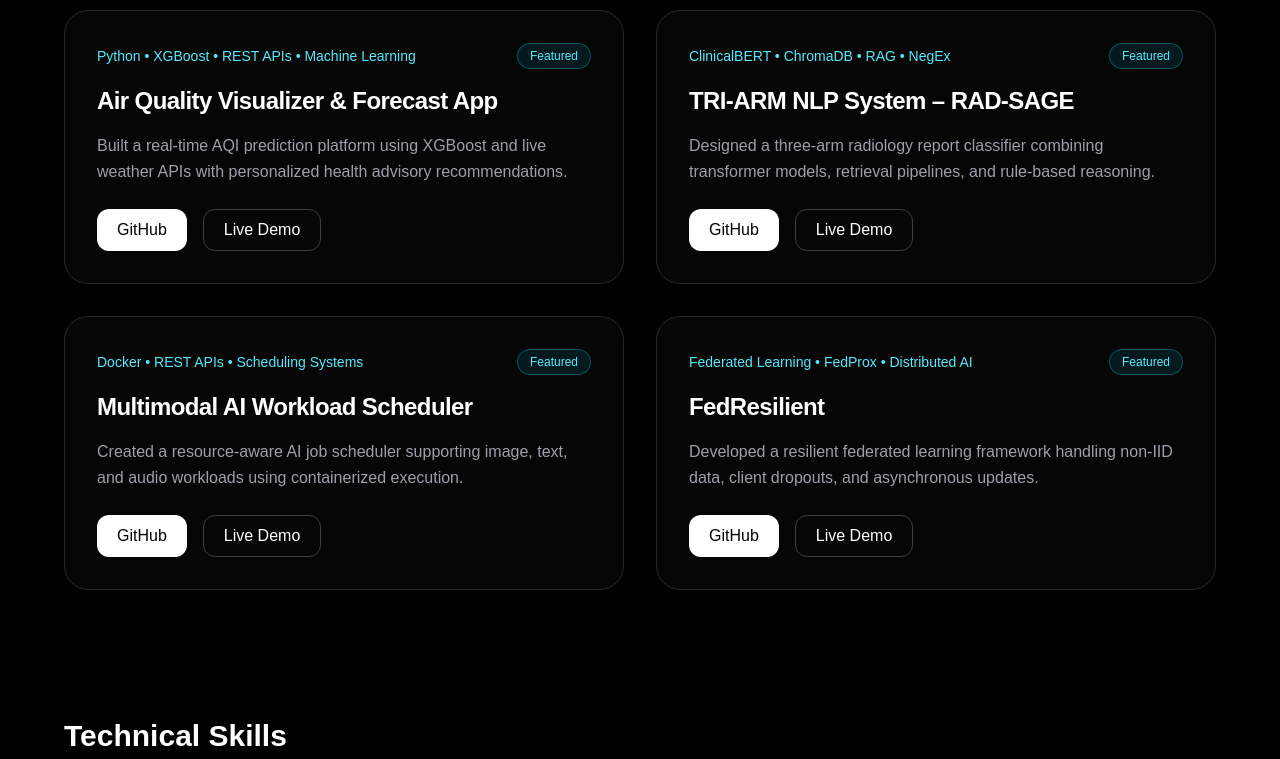
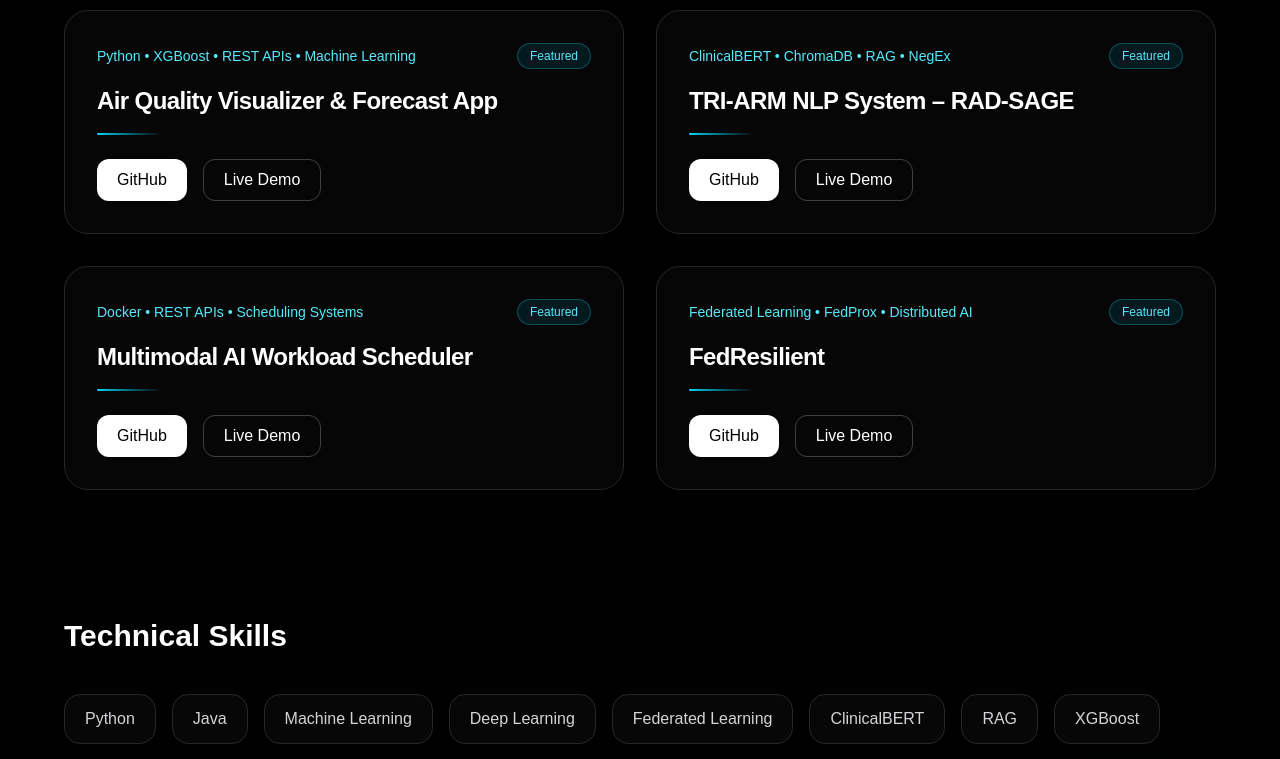
Before and after one commit to rgm-2006/portfolio, a Next.js app: page / in a window 1280 px wide. Shown: the part 1060-1819 px from the top of the page. Built offline with nearby package versions, Linux system fonts and the light colour scheme.

Commit message:
improved project descriptions

```diff
--- a/app/page.tsx
+++ b/app/page.tsx
@@ -195,9 +195,7 @@ export default function Portfolio() {
   {project.title}
 </h4>
 
-                <p className="text-zinc-400 leading-relaxed mb-6">
-                  {project.description}
-                </p>
+                <div className="w-16 h-[2px] bg-gradient-to-r from-cyan-400 to-transparent mb-6 rounded-full"></div>
 
                 <div className="flex gap-4">
                   <button className="px-5 py-2 rounded-xl bg-white text-black font-medium">
```
